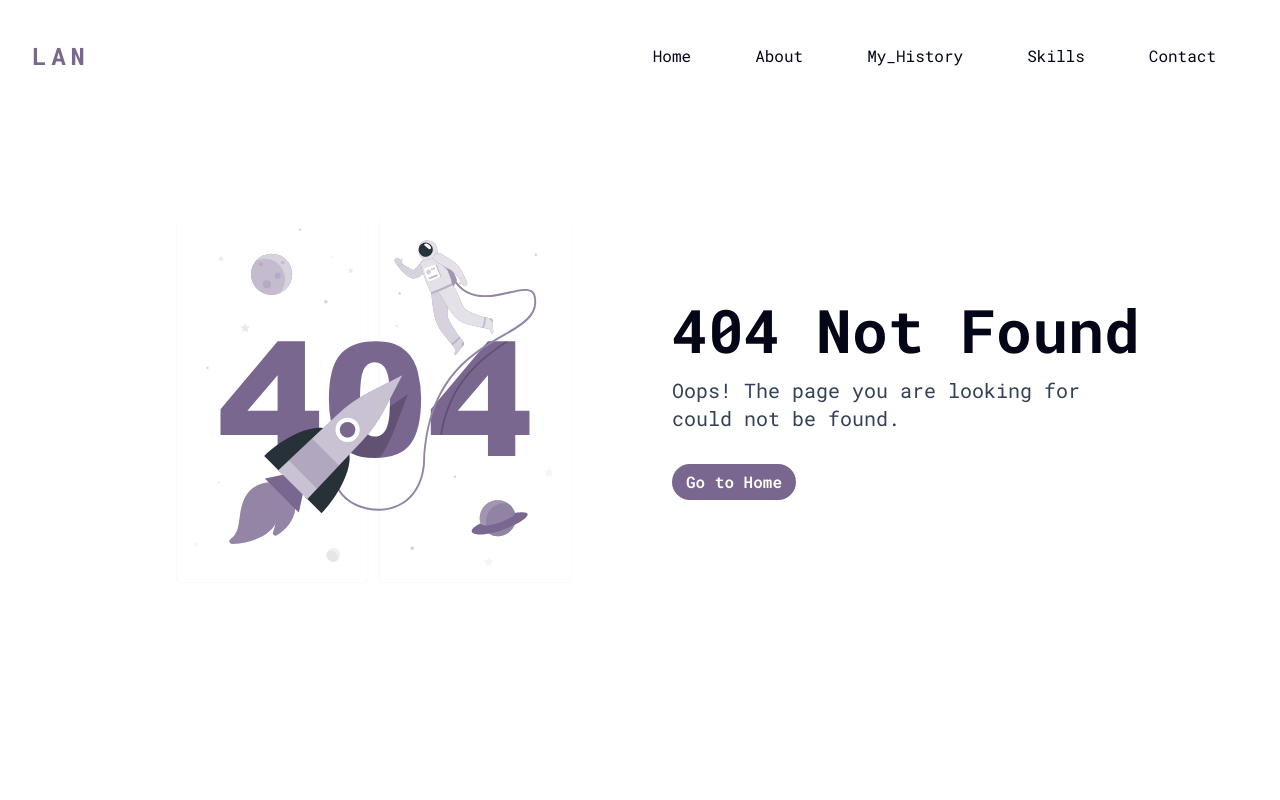
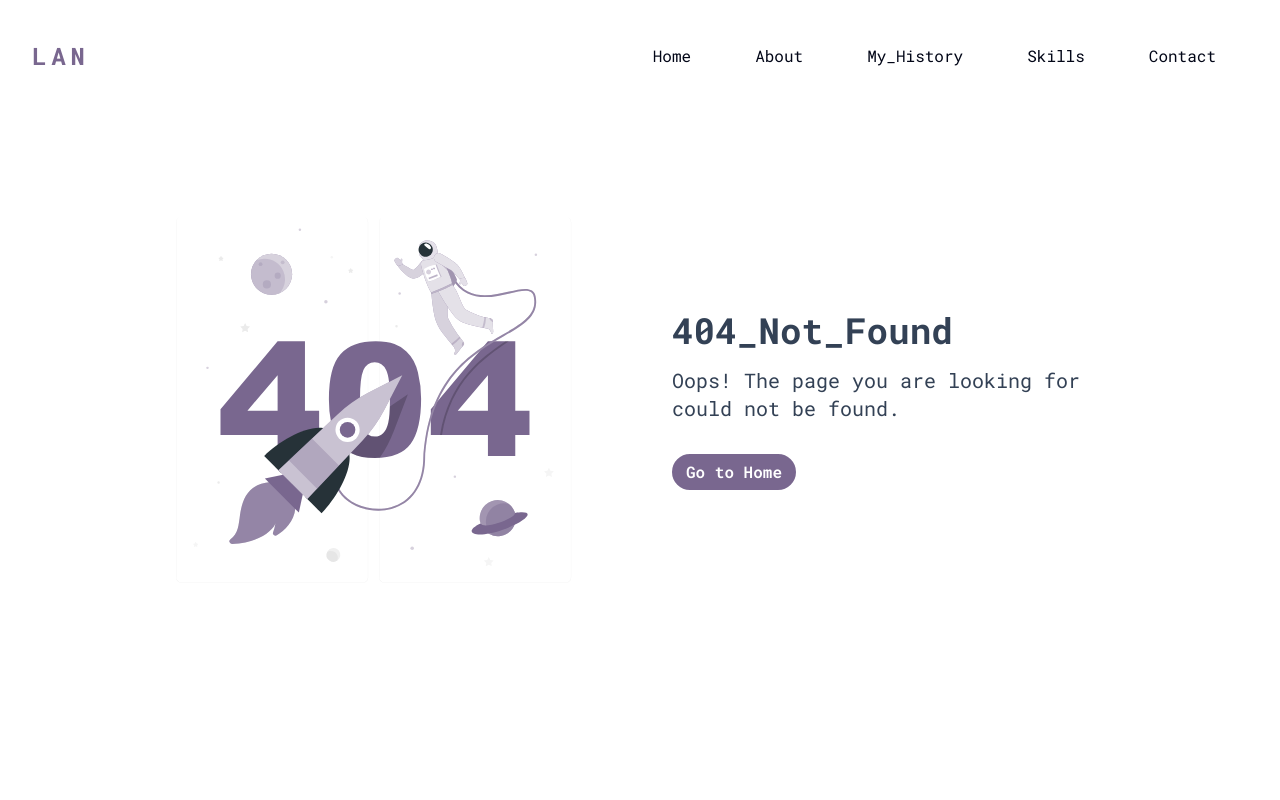
Before and after one commit to erlankurnia/erlankurnia.github.io, a Vue app: page /contact in a window 1280 px wide. Before the commit this address had no page. Shown: the top 800 px of the page. Built offline with nearby package versions, Linux system fonts and the light colour scheme.

Commit message:
Update NotFoundView.vue

```diff
--- a/src/views/NotFoundView.vue
+++ b/src/views/NotFoundView.vue
@@ -299,7 +299,7 @@
 
 		<!-- Right Layout (Both Mobile and Desktop) -->
 		<div class="w-full p-4 md:w-1/2 md:p-8">
-			<h1 class="mb-4 text-4xl font-bold text-dark md:text-6xl">404 Not Found</h1>
+			<h1 class="mb-4 text-2xl font-bold text-secondary md:text-4xl">404_Not_Found</h1>
 			<p class="mb-8 text-lg text-secondary md:text-xl">Oops! The page you are looking for could not be found.</p>
 			<a href="/" class="inline-block px-3 py-1 lan-button-primary">Go to Home</a>
 		</div>
```
